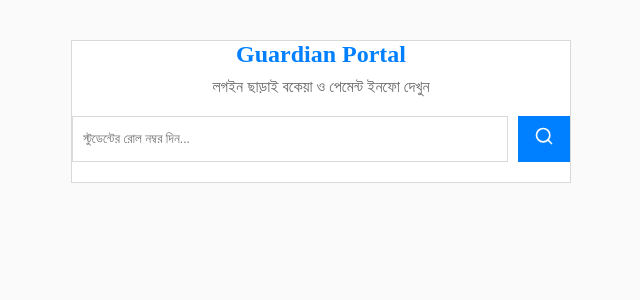
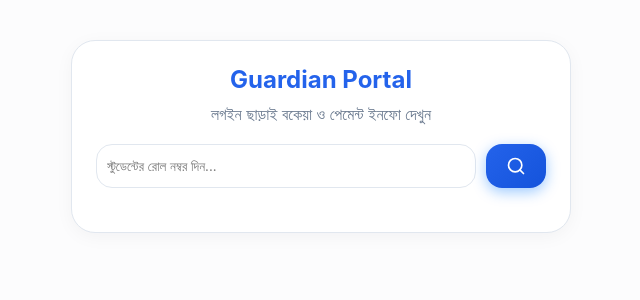
Before and after one commit to habiburportfolio/Tuition-Fee-App, a Next.js app: page /portal in a window 1280 px wide. Shown: the top 300 px of the page, without its empty margins (319-959 px from the left). Built offline with nearby package versions, Linux system fonts and the light colour scheme; no server answers.

Commit message:
Upgrade to a world-class premium UI design

```diff
--- a/src/styles/globals.css
+++ b/src/styles/globals.css
@@ -13,6 +13,7 @@ html, body {
   background-color: var(--bg-color);
   color: var(--text-primary);
   -webkit-font-smoothing: antialiased;
+  scroll-behavior: smooth;
 }
 
 a {
@@ -24,6 +25,22 @@ button, input, select, textarea {
   font-family: inherit;
 }
 
+/* Custom Scrollbar */
+::-webkit-scrollbar {
+  width: 8px;
+  height: 8px;
+}
+::-webkit-scrollbar-track {
+  background: var(--bg-color);
+}
+::-webkit-scrollbar-thumb {
+  background: var(--border-color);
+  border-radius: var(--radius-full);
+}
+::-webkit-scrollbar-thumb:hover {
+  background: var(--text-secondary);
+}
+
 /* Base UI classes */
 .container {
   padding: var(--spacing-md);
@@ -32,44 +49,95 @@ button, input, select, textarea {
 }
 
 .btn {
-  padding: 10px 16px;
+  padding: 12px 20px;
   border: none;
   border-radius: var(--radius-md);
   cursor: pointer;
-  font-weight: bold;
+  font-weight: 600;
+  font-size: 14px;
   line-height: 1.5;
-  transition: all 0.2s ease;
+  transition: all 0.3s cubic-bezier(0.4, 0, 0.2, 1);
+  display: inline-flex;
+  align-items: center;
+  justify-content: center;
+  gap: 8px;
 }
 
 .btn:active {
-  opacity: 0.8;
+  transform: scale(0.97);
+}
+
+.btn:hover {
+  filter: brightness(1.1);
+  box-shadow: var(--shadow-sm);
 }
 
 .btn-primary {
-  background-color: var(--brand-primary);
+  background: linear-gradient(135deg, var(--brand-primary) 0%, var(--brand-primary-hover) 100%);
   color: white;
+  box-shadow: 0 4px 14px 0 rgba(0, 118, 255, 0.39);
+}
+
+.btn-primary:hover {
+  box-shadow: 0 6px 20px rgba(0, 118, 255, 0.23);
+  transform: translateY(-1px);
 }
 
 .btn-success {
-  background-color: var(--brand-success);
+  background: linear-gradient(135deg, var(--brand-success) 0%, hsl(152, 69%, 35%) 100%);
   color: white;
 }
 
 .btn-danger {
-  background-color: var(--brand-danger);
+  background: linear-gradient(135deg, var(--brand-danger) 0%, hsl(348, 83%, 45%) 100%);
   color: white;
 }
 
 .card {
   background: var(--card-bg);
   border-radius: var(--radius-lg);
-  padding: var(--spacing-md);
-  box-shadow: var(--shadow-sm);
+  padding: var(--spacing-lg);
+  box-shadow: var(--shadow-card);
   border: 1px solid var(--border-color);
+  transition: all 0.3s ease;
+}
+
+/* Optional Glassmorphism variant for modern look */
+.card-glass {
+  background: var(--glass-bg);
+  backdrop-filter: blur(12px);
+  -webkit-backdrop-filter: blur(12px);
+  border-radius: var(--radius-lg);
+  padding: var(--spacing-lg);
+  border: 1px solid var(--glass-border);
+  box-shadow: var(--shadow-lg);
+}
+
+/* Inputs */
+input, select {
+  transition: all 0.3s ease;
+  background-color: var(--card-bg);
+  color: var(--text-primary);
+}
+
+input:focus, select:focus {
+  outline: none;
+  border-color: var(--brand-primary) !important;
+  box-shadow: 0 0 0 3px var(--brand-primary-light);
+}
+
+/* Animations */
+@keyframes fadeIn {
+  from { opacity: 0; transform: translateY(10px); }
+  to { opacity: 1; transform: translateY(0); }
+}
+
+.animate-fade-in {
+  animation: fadeIn 0.4s ease forwards;
 }
 
 @media print {
-  .card {
+  .card, .card-glass {
     box-shadow: none;
     border: none;
   }
--- a/src/styles/variables.css
+++ b/src/styles/variables.css
@@ -1,28 +1,24 @@
 :root {
-  --brand-primary: hsl(210, 100%, 50%);
-  --brand-success: hsl(145, 63%, 42%);
+  /* Brand Colors - Vibrant & Premium */
+  --brand-primary: hsl(221, 83%, 53%);
+  --brand-primary-hover: hsl(221, 83%, 47%);
+  --brand-primary-light: hsl(221, 83%, 95%);
+  --brand-success: hsl(152, 69%, 45%);
   --brand-warning: hsl(35, 92%, 53%);
-  --brand-danger: hsl(354, 70%, 54%);
-  --bg-color: hsl(0, 0%, 98%);
-  --text-primary: hsl(0, 0%, 20%);
-  --text-secondary: hsl(0, 0%, 40%);
-  --border-color: hsl(0, 0%, 85%);
+  --brand-danger: hsl(348, 83%, 55%);
+
+  /* Backgrounds */
+  --bg-color: hsl(210, 33%, 99%);
   --card-bg: hsl(0, 0%, 100%);
-}
+  --border-color: hsl(214, 32%, 91%);
 
-[data-theme='dark'] {
-  --brand-primary: hsl(210, 100%, 65%);
-  --brand-success: hsl(145, 63%, 50%);
-  --brand-warning: hsl(35, 92%, 60%);
-  --brand-danger: hsl(354, 70%, 65%);
-  --bg-color: hsl(220, 20%, 12%);
-  --text-primary: hsl(0, 0%, 95%);
-  --text-secondary: hsl(0, 0%, 75%);
-  --border-color: hsl(220, 15%, 25%);
-  --card-bg: hsl(220, 20%, 16%);
+  /* Typography Colors */
+  --text-primary: hsl(222, 47%, 11%);
+  --text-secondary: hsl(215, 16%, 47%);
+  --text-tertiary: hsl(215, 16%, 65%);
 
   /* Typography */
-  --font-primary: 'Inter', 'Hind Siliguri', sans-serif;
+  --font-primary: 'Inter', 'Hind Siliguri', system-ui, sans-serif;
 
   /* Spacing */
   --spacing-sm: 8px;
@@ -30,12 +26,44 @@
   --spacing-lg: 24px;
   --spacing-xl: 32px;
 
-  /* Border Radius */
-  --radius-sm: 4px;
-  --radius-md: 8px;
-  --radius-lg: 12px;
+  /* Border Radius - Modern Rounded Aesthetics */
+  --radius-sm: 8px;
+  --radius-md: 16px;
+  --radius-lg: 24px;
+  --radius-full: 9999px;
 
-  /* Shadows */
-  --shadow-sm: 0 1px 3px rgba(0,0,0,0.12);
-  --shadow-md: 0 4px 6px rgba(0,0,0,0.1);
+  /* Shadows - Soft & Layered */
+  --shadow-sm: 0 2px 4px rgba(15, 23, 42, 0.04);
+  --shadow-md: 0 10px 15px -3px rgba(15, 23, 42, 0.08), 0 4px 6px -4px rgba(15, 23, 42, 0.04);
+  --shadow-lg: 0 20px 25px -5px rgba(15, 23, 42, 0.1), 0 8px 10px -6px rgba(15, 23, 42, 0.04);
+  --shadow-card: 0 4px 20px -2px rgba(15, 23, 42, 0.05);
+
+  /* Glassmorphism */
+  --glass-bg: rgba(255, 255, 255, 0.7);
+  --glass-border: rgba(255, 255, 255, 0.5);
 }
+
+[data-theme='dark'] {
+  --brand-primary: hsl(217, 91%, 60%);
+  --brand-primary-hover: hsl(217, 91%, 65%);
+  --brand-primary-light: hsl(217, 91%, 20%);
+  --brand-success: hsl(152, 69%, 55%);
+  --brand-warning: hsl(40, 96%, 65%);
+  --brand-danger: hsl(348, 83%, 65%);
+
+  --bg-color: hsl(222, 47%, 11%);
+  --card-bg: hsl(217, 33%, 17%);
+  --border-color: hsl(215, 28%, 25%);
+
+  --text-primary: hsl(0, 0%, 98%);
+  --text-secondary: hsl(215, 20%, 65%);
+  --text-tertiary: hsl(215, 20%, 50%);
+
+  --shadow-sm: 0 2px 4px rgba(0, 0, 0, 0.3);
+  --shadow-md: 0 10px 15px -3px rgba(0, 0, 0, 0.4);
+  --shadow-lg: 0 20px 25px -5px rgba(0, 0, 0, 0.5);
+  --shadow-card: 0 4px 20px -2px rgba(0, 0, 0, 0.4);
+
+  --glass-bg: rgba(30, 41, 59, 0.7);
+  --glass-border: rgba(255, 255, 255, 0.1);
+}
```
Also changed, not shown: src/app/page.js (+13 -9 lines), src/components/dashboard/Dashboard.jsx (+14 -14 lines).
